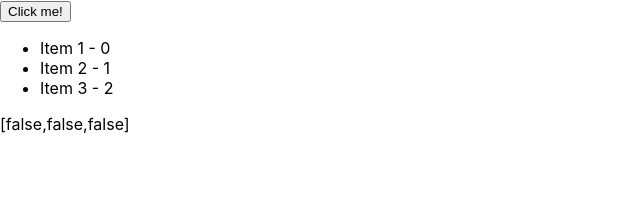
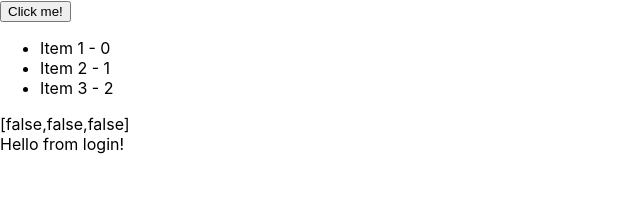
Before and after one commit to valensixx/react-treaning-part-two, a React (Create React App) app: page / in a window 1280 px wide. Shown: the top 224 px of the page, without its empty margins (0-640 px from the left). Built offline with nearby package versions, Linux system fonts and the light colour scheme.

Commit message:
loginForm lv 2

```diff
--- /dev/null
+++ b/src/LoginFormLv2.js
@@ -0,0 +1,16 @@
+import React,{useState} from "react";
+
+/*
+Create login form with userName and password.
+Create function login with onClick - Button.
+If user enters userName = 'user1' and pass = 'user1pass'
+the form hides itself and displays 'Welcome, User1!'
+*/
+
+export default function LoginForm(){
+    return (
+        <div>
+            Hello from login!
+        </div>
+    );
+};
--- a/src/index.js
+++ b/src/index.js
@@ -4,6 +4,7 @@ import './index.css';
 import App from './App';
 import ItemList from './ItemList';
 import './ItemList.css';
+import LoginFormLv2 from './LoginFormLv2';
 
 
 const root = ReactDOM.createRoot(document.getElementById('root'));
@@ -11,5 +12,6 @@ root.render(
   <React.StrictMode>
     <App />
     <ItemList/>
+    <LoginFormLv2 />
   </React.StrictMode>
 );
```
